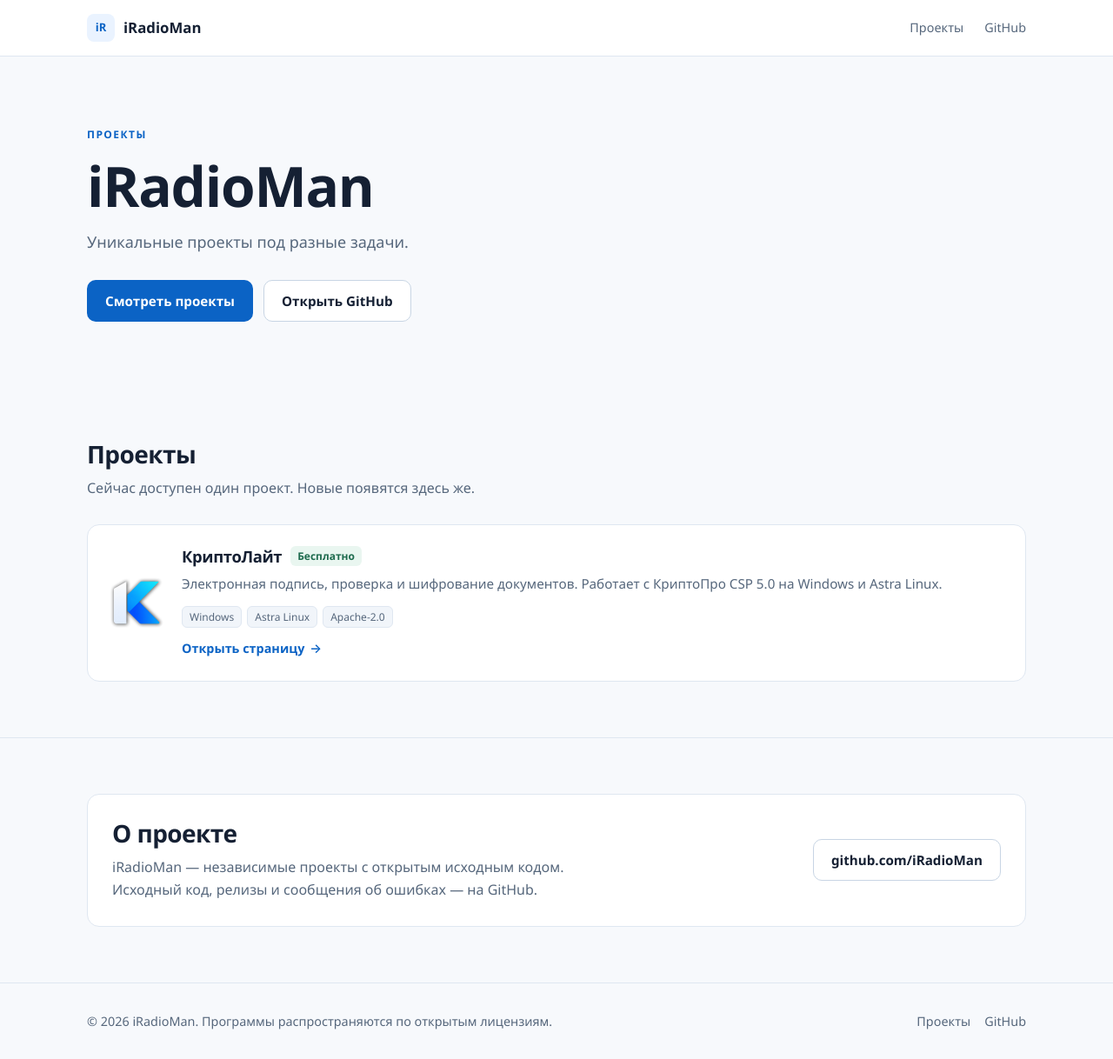
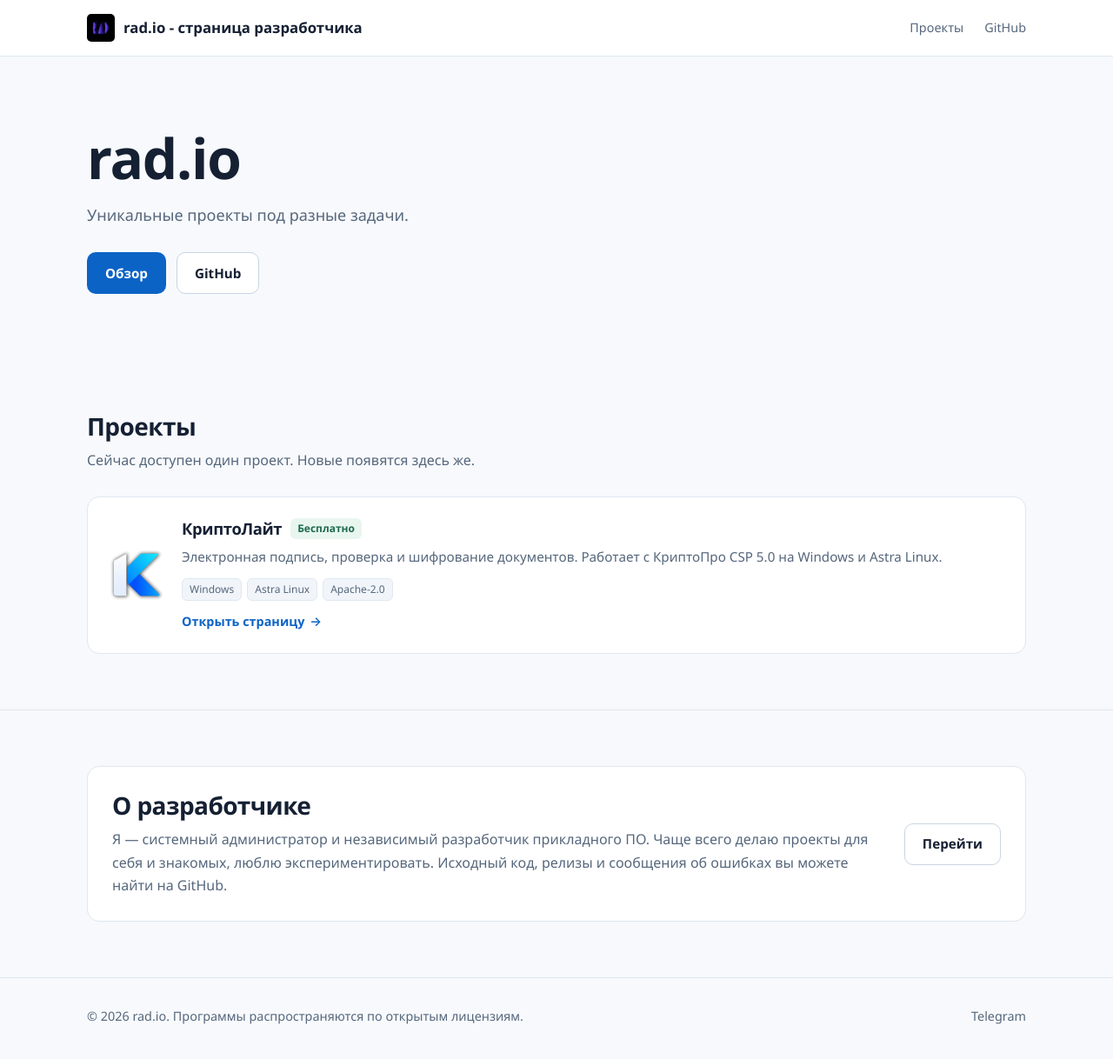
Before and after one commit to iRadioMan/iradioman.github.io, a plain HTML site: page index.html in a window 1280 px wide. Shown: the whole page at 87% size. Drawn offline with Linux system fonts and the light colour scheme.

Commit message:
Update pages

```diff
--- a/assets/css/site.css
+++ b/assets/css/site.css
@@ -148,6 +148,10 @@ section[id] {
   font-size: 13px;
   font-weight: 700;
   letter-spacing: 0;
+}
+
+.brand-mark img {
+  border-radius: 5px;
 }
 
 .brand-logo {
@@ -739,7 +743,7 @@ section[id] {
 
 .about-card p {
   margin-top: 10px;
-  max-width: 60ch;
+  max-width: 100ch;
   color: var(--muted);
 }
 
--- a/index.html
+++ b/index.html
@@ -5,13 +5,13 @@
   <meta name="viewport" content="width=device-width, initial-scale=1">
   <meta name="color-scheme" content="light">
   <meta name="theme-color" content="#F7F9FC">
-  <title>iRadioMan — мои проекты</title>
+  <title>rad.io — мои проекты</title>
   <meta name="description" content="Проекты для разных задач. КриптоЛайт — электронная подпись, проверка и шифрование документов на Windows и Astra Linux.">
   <link rel="canonical" href="https://iradioman.github.io/">
   <link rel="icon" href="assets/img/favicon.png" sizes="32x32" type="image/png">
   <meta property="og:type" content="website">
-  <meta property="og:site_name" content="iRadioMan">
-  <meta property="og:title" content="iRadioMan — мои проекты">
+  <meta property="og:site_name" content="rad.io">
+  <meta property="og:title" content="rad.io — мои проекты">
   <meta property="og:description" content="Проекты для разных задач. КриптоЛайт — электронная подпись, проверка и шифрование документов на Windows и Astra Linux.">
   <meta property="og:url" content="https://iradioman.github.io/">
   <meta property="og:image" content="https://iradioman.github.io/assets/img/cryptolite-screenshot.png">
@@ -24,8 +24,8 @@
   <header class="site-header">
     <div class="container header-inner">
       <a class="brand" href="./">
-        <span class="brand-mark" aria-hidden="true">iR</span>
-        <span class="brand-name">iRadioMan</span>
+        <span class="brand-mark" aria-hidden="true"><img src="assets/img/rad.jpg"></span>
+        <span class="brand-name">rad.io - страница разработчика</span>
       </a>
       <nav class="site-nav" aria-label="Основная навигация">
         <a href="#projects">Проекты</a>
@@ -37,12 +37,11 @@
   <main id="main">
     <section class="hero hero--home">
       <div class="container">
-        <p class="eyebrow">Проекты</p>
-        <h1>iRadioMan</h1>
+        <h1>rad.io</h1>
         <p class="lead">Уникальные проекты под разные задачи.</p>
         <div class="hero-actions">
-          <a class="btn btn-primary" href="#projects">Смотреть проекты</a>
-          <a class="btn btn-secondary" href="https://github.com/iRadioMan" target="_blank" rel="noopener noreferrer">Открыть GitHub</a>
+          <a class="btn btn-primary" href="#projects">Обзор</a>
+          <a class="btn btn-secondary" href="https://github.com/iRadioMan" target="_blank" rel="noopener noreferrer">GitHub</a>
         </div>
       </div>
     </section>
@@ -80,10 +79,10 @@
       <div class="container">
         <div class="about-card">
           <div>
-            <h2>О проекте</h2>
-            <p>iRadioMan — независимые проекты с открытым исходным кодом. Исходный код, релизы и сообщения об ошибках — на GitHub.</p>
+            <h2>О разработчике</h2>
+            <p>Я — системный администратор и независимый разработчик прикладного ПО. Чаще всего делаю проекты для себя и знакомых, люблю экспериментировать. Исходный код, релизы и сообщения об ошибках вы можете найти на GitHub.</p>
           </div>
-          <a class="btn btn-secondary" href="https://github.com/iRadioMan" target="_blank" rel="noopener noreferrer">github.com/iRadioMan</a>
+          <a class="btn btn-secondary" href="https://github.com/iRadioMan" target="_blank" rel="noopener noreferrer">Перейти</a>
         </div>
       </div>
     </section>
@@ -91,10 +90,9 @@
 
   <footer class="site-footer">
     <div class="container footer-inner">
-      <p class="footer-copy">© 2026 iRadioMan. Программы распространяются по открытым лицензиям.</p>
+      <p class="footer-copy">© 2026 rad.io. Программы распространяются по открытым лицензиям.</p>
       <ul class="footer-links">
-        <li><a href="#projects">Проекты</a></li>
-        <li><a href="https://github.com/iRadioMan" target="_blank" rel="noopener noreferrer">GitHub</a></li>
+        <li><a href="http://t.me/iRadioMan">Telegram</a></li>
       </ul>
     </div>
   </footer>
```
Also changed, not shown: cryptolite/index.html (+1 -1 lines), assets/img/rad.jpg (added).
